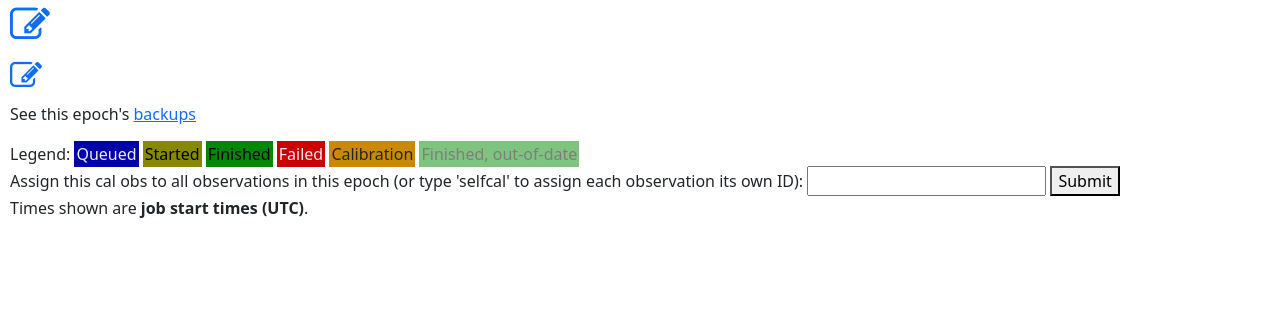
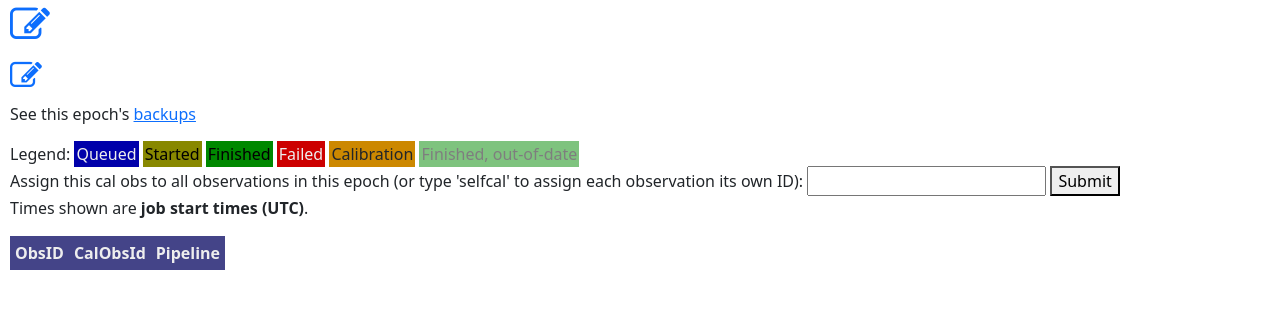
Before and after one commit to robotopia/MWA-Galactic-Plane-Monitoring, a Django app: template db/processing/templates/processing/epoch_overview.html in a window 1280 px wide. Shown: the part 66-375 px from the top of the page. Run offline with Django 4.2, Linux system fonts and the light colour scheme; the template is opened without the code that fills it, so the values that code supplies are empty; parts of the project's set-up code (start-up, migrations or seed data) failed here and were passed over.

```diff
--- a/db/processing/admin.py
+++ b/db/processing/admin.py
@@ -150,6 +150,7 @@ class SemesterPlanAdmin(admin.ModelAdmin):
     list_display = ['pk', 'semester', 'obs', 'pipeline']
     list_filter = ['semester', 'pipeline']
     search_fields = ['obs__obs']
+    autocomplete_fields = ['obs']
 
 @admin.register(Source)
 class SourceAdmin(admin.ModelAdmin):
--- a/db/processing/templates/processing/epoch_overview.html
+++ b/db/processing/templates/processing/epoch_overview.html
@@ -38,10 +38,16 @@
   <div class="context-menuitem" onclick='setQa("none");'>Remove QA</div>
 </div>
 <table>
+  <tr>
+    <th>ObsID</th>
+    <th>CalObsId</th>
+    <th>Pipeline</th>
+  </tr>
   {% for obs, details in details_by_obs.items %}
   <tr class="epoch-overview-row">
     <td class="selectable {% if obs.calibration %}calibration{% endif %}">{{ obs }}</td>
     <td>{{ obs.cal_obs }}</td>
+    <td>{{ details.0.pipeline_step.pipeline.name }}</td>
     {% for detail in details %}
     <td class="{{ detail.array_job.status }}">
       <a href="{% url 'proc_obs_task' obs_id=obs.obs task_id=detail.pipeline_step.task.id %}">
--- a/db/processing/views.py
+++ b/db/processing/views.py
@@ -519,7 +519,7 @@ def find_pipeline_step(pipeline_name, task_name):
 
     pipeline = models.Pipeline.objects.filter(name=pipeline_name).first()
     if not pipeline:
-        raise Exception("Could not find pipeline {pipeline_name}")
+        raise Exception(f"Could not find pipeline {pipeline_name}")
 
     # Select pipeline step
     pipeline_step = pipeline.steps.filter(task__name=task_name).first()
```
Also changed, not shown: 1 other file.
